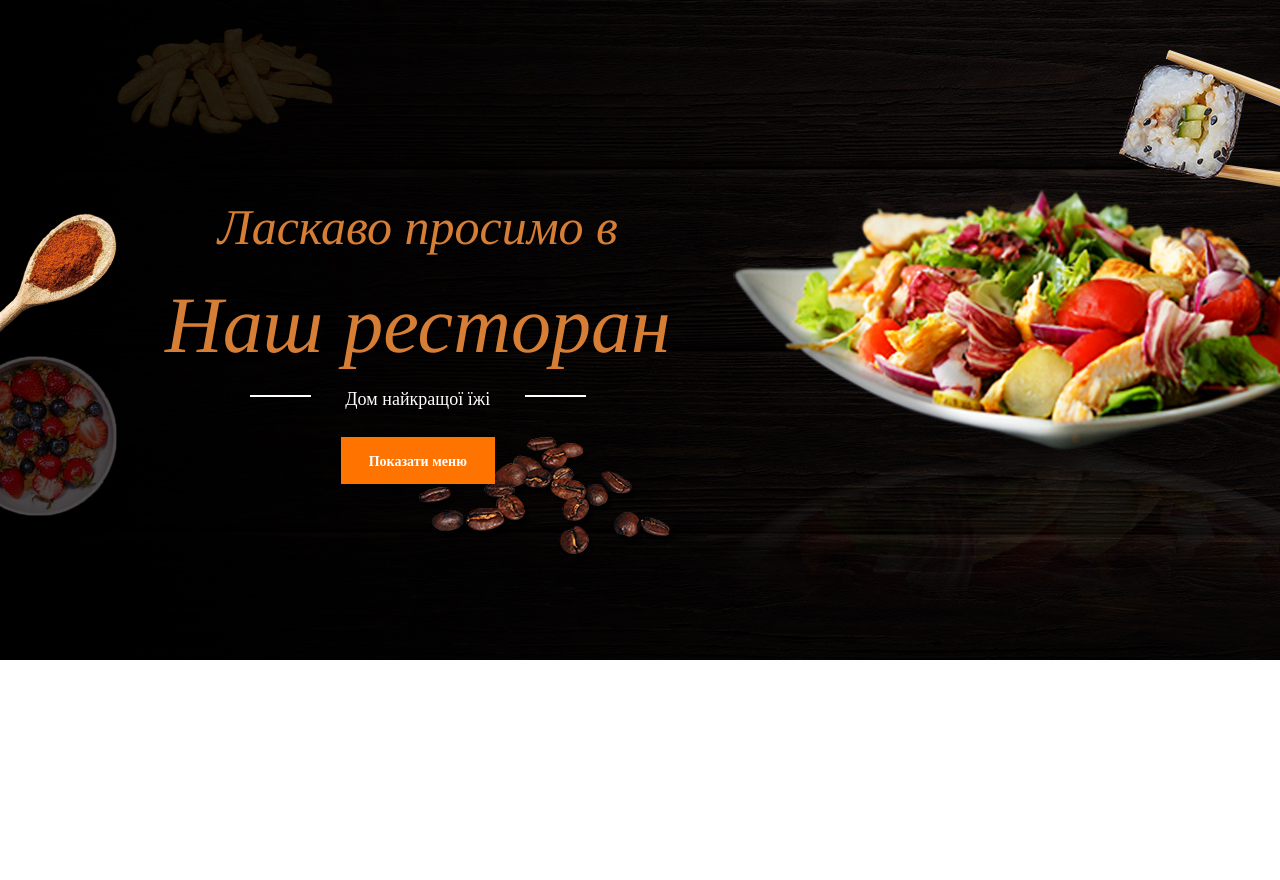
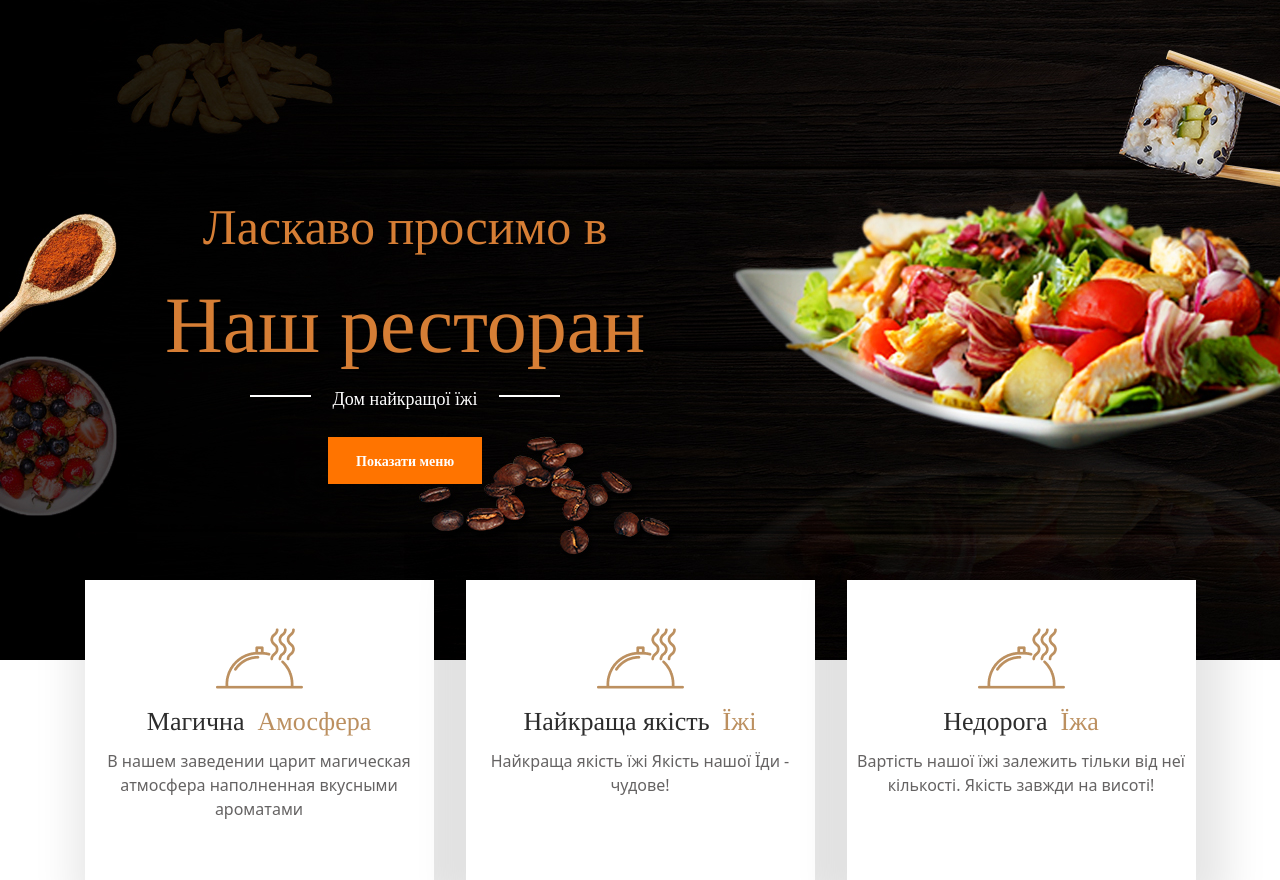
Before and after one commit to VladyslavMolchan/Markup-restaurant, a website: page index.html in a window 1280 px wide. Shown: the part 140-1020 px from the top of the page. Before the commit the page ends 800 px from the top, so only its background shows below. Drawn offline with nearby package versions, Linux system fonts and the light colour scheme.

Commit message:
create cards

```diff
--- a/index.html
+++ b/index.html
@@ -14,17 +14,20 @@
     />
     <link rel="preconnect" href="https://fonts.googleapis.com" />
     <link rel="preconnect" href="https://fonts.gstatic.com" crossorigin />
+    <link rel="preconnect" href="https://fonts.googleapis.com" />
+    <link rel="preconnect" href="https://fonts.gstatic.com" crossorigin />
     <link
-      href="https://fonts.googleapis.com/css2?family=Open+Sans:ital,wght@0,800;1,700&family=Tinos:ital@1&display=swap"
+      href="https://fonts.googleapis.com/css2?family=Open+Sans:ital,wght@0,800;1,700&family=Tinos:ital@0;1&display=swap"
       rel="stylesheet"
     />
   </head>
   <body>
-    <div
+    <!-- Header -->
+    <header
       class="h-screen bg-[url('../img/HeaderImg/Main/HEROIMG.png')] bg-cover bg-no-repeat"
     >
       <div class="mx-[165px]">
-        <header class="flex items-center justify-around pt-[50px]">
+        <div class="flex items-center justify-around pt-[50px]">
           <div>
             <img src="./img/./HeaderImg/Logo/Logo.png" alt="Logo" class="" />
           </div>
@@ -90,11 +93,11 @@
               >Замовити столік</a
             >
           </div>
-        </header>
+        </div>
 
         <div class="relative">
           <div
-            class="absolute left-0 mt-[212px] text-center font-['Tinos'] text-[50px] font-normal text-[#D67E35]"
+            class="absolute left-0 mt-[212px] h-[328px] text-center font-['Tinos'] text-[50px] font-normal text-[#D67E35]"
           >
             Ласкаво просимо в
             <div class="font-['Tinos'] text-[80px] font-normal text-[#D67E35]">
@@ -115,6 +118,60 @@
           </div>
         </div>
       </div>
-    </div>
+    </header>
+    <!-- Main -->
+    <main>
+      <article class="flex justify-center">
+        <section
+          class="mx-[16px] mt-[-80px] h-[300px] w-[349px] bg-[#fff] shadow-[10px_10px_40px_20px_#0000001A]"
+        >
+          <div class="mt-[35px] flex justify-center">
+            <img src="./img/MainImg/CardsImg/Pot.png" alt="potImg" />
+          </div>
+          <h2
+            class="flex justify-center font-['Tinos'] text-[26px] text-[#2C2C2C]"
+          >
+            Магична &nbsp; <span class="text-[#BC9060]"> Амосфера</span>
+          </h2>
+          <p class="p-2 text-center text-[#656363]">
+            В нашем заведении царит магическая атмосфера наполненная вкусными
+            ароматами
+          </p>
+        </section>
+
+        <section
+          class="mx-[16px] mt-[-80px] h-[300px] w-[349px] bg-[#fff] shadow-[10px_10px_40px_20px_#0000001A]"
+        >
+          <div class="mt-[35px] flex justify-center">
+            <img class="" src="./img/MainImg/CardsImg/Pot.png" alt="potImg" />
+          </div>
+          <h2
+            class="flex justify-center font-['Tinos'] text-[26px] text-[#2C2C2C]"
+          >
+            Найкраща якість &nbsp; <span class="text-[#BC9060]">Їжі</span>
+          </h2>
+          <p class="p-2 text-center text-[#656363]">
+            Найкраща якість їжі Якість нашої Їди - чудове!
+          </p>
+        </section>
+
+        <section
+          class="mx-[16px] mt-[-80px] h-[300px] w-[349px] bg-[#fff] shadow-[10px_10px_40px_20px_#0000001A]"
+        >
+          <div class="mt-[35px] flex justify-center">
+            <img class="" src="./img/MainImg/CardsImg/Pot.png" alt="potImg" />
+          </div>
+          <h2
+            class="flex justify-center font-['Tinos'] text-[26px] text-[#2C2C2C]"
+          >
+            Недорога &nbsp; <span class="text-[#BC9060]">Їжа</span>
+          </h2>
+          <p class="p-2 text-center text-[#656363]">
+            Вартість нашої їжі залежить тільки від неї кількості. Якість завжди
+            на висоті!
+          </p>
+        </section>
+      </article>
+    </main>
   </body>
 </html>
```
Also changed, not shown: img/MainImg/CardsImg/Pot.png (added), styles/output.css.
